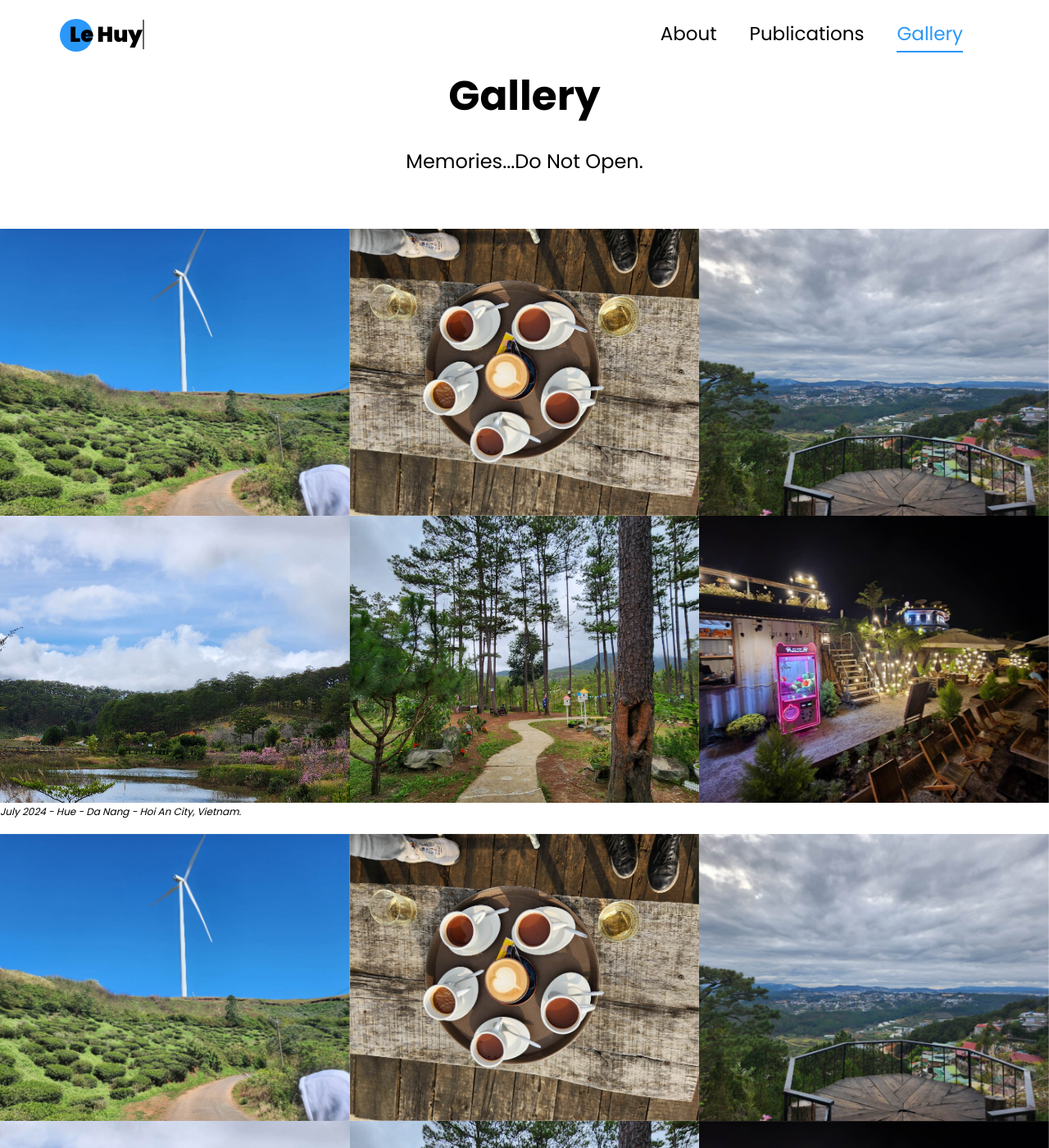
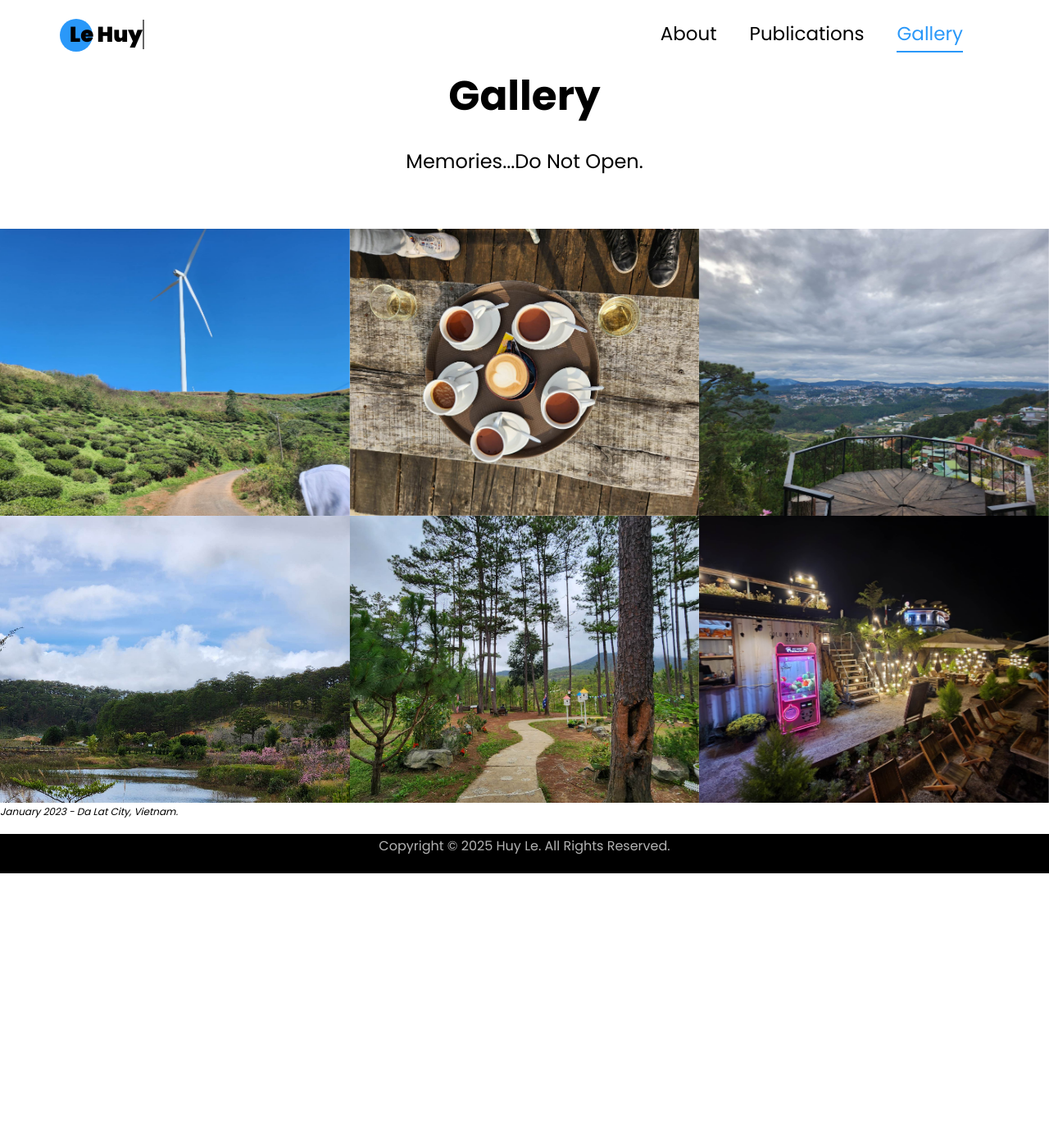
Before and after one commit to lehuy1611/lehuy1611.github.io, a Jekyll site: the page gallery.html, which Jekyll copies as it is, in a window 1280 px wide and 1400 px high. Shown: the whole window at 82% size. Built offline with Jekyll 4.4.1, drawn with Linux system fonts in a browser that asks for light colours; a style sheet for code colours, icons or effects is not loaded; some of the changed text lies outside the part shown.

Commit message:
update images

```diff
--- a/gallery.html
+++ b/gallery.html
@@ -62,7 +62,7 @@
                     <p><h4>Memories...Do Not Open.</h4></p>
                 </div>
             </div>
-            <div class="row no-gutters">
+            <!-- <div class="row no-gutters">
                 <div class="col-md-4">
                     <div class="project img ftco-animate d-flex justify-content-center align-items-center"
                         style="background-image: url(images/dalat_5.jpg);">
@@ -96,8 +96,8 @@
                 </div>
             </div>
             <p style="color: #000; font-size: 12px; text-align: left;">
-                <i>July 2024 - Hue - Da Nang - Hoi An City, Vietnam.</i>
-            </p>
+                <i>August 2024 - Hue - Da Nang - Hoi An City, Vietnam.</i>
+            </p> -->
             <div class="row no-gutters">
                 <div class="col-md-4">
                     <div class="project img ftco-animate d-flex justify-content-center align-items-center"
@@ -134,7 +134,7 @@
             <p style="color: #000; font-size: 12px; text-align: left;">
                 <i>January 2023 - Da Lat City, Vietnam.</i>
             </p>
-            <div class="row no-gutters">
+            <!-- <div class="row no-gutters">
                 <div class="col-md-4">
                     <div class="project img ftco-animate d-flex justify-content-center align-items-center"
                         style="background-image: url(images/nhatrang/nhatrang_5.jpg);">
@@ -168,7 +168,7 @@
             </div>
             <p style="color: #000; font-size: 12px; text-align: left;">
                 <i>May 2022 - Nha Trang City, Vietnam.</i>
-            </p>
+            </p> -->
         </div>
     </section>
 
```
